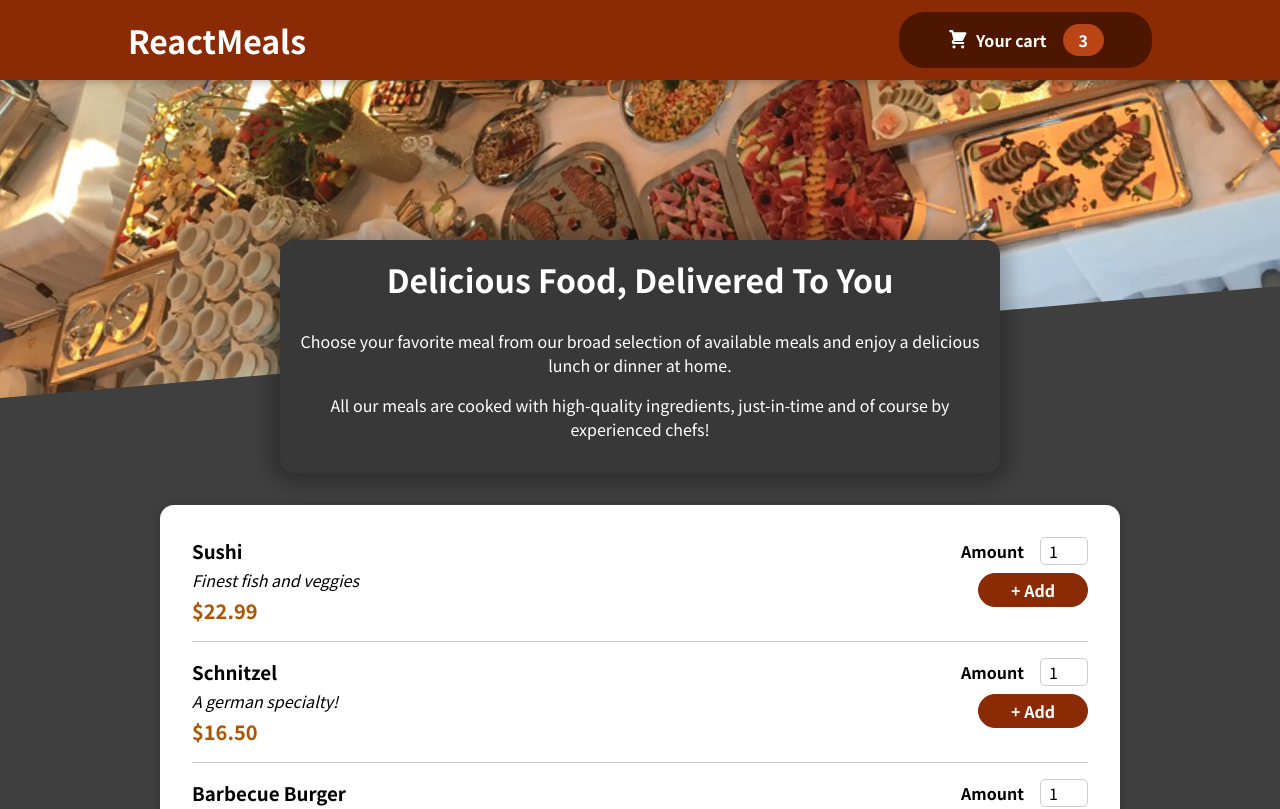
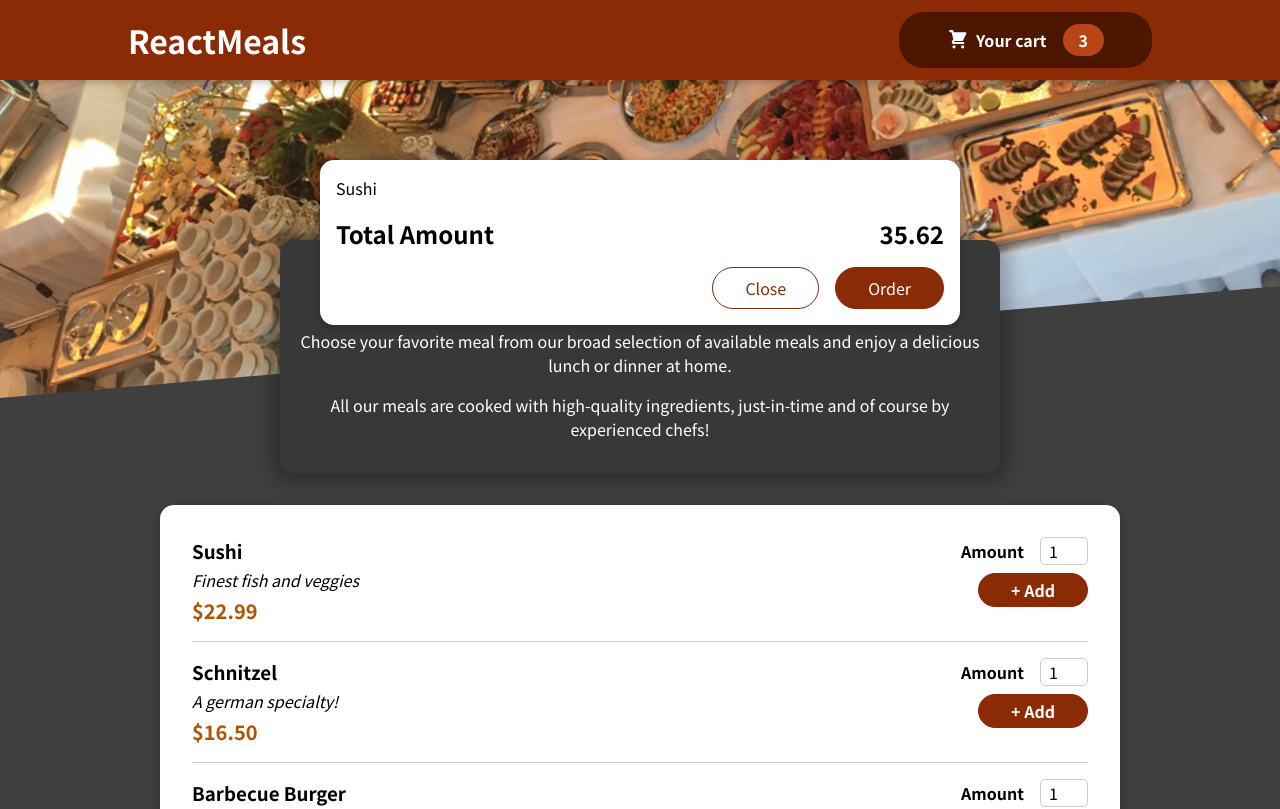
Before and after one commit to jro31/react-food-delivery-demo-project, a React (Create React App) app: page / in a window 1280 px wide. Shown: the top 809 px of the page. Built offline with nearby package versions, Linux system fonts and the light colour scheme.

Commit message:
Add Cart component, and Modal component with portal

```diff
--- a/public/index.html
+++ b/public/index.html
@@ -28,6 +28,7 @@
   </head>
   <body>
     <noscript>You need to enable JavaScript to run this app.</noscript>
+    <div id="overlays"></div>
     <div id="root"></div>
     <!--
       This HTML file is a template.
--- a/src/App.js
+++ b/src/App.js
@@ -2,10 +2,12 @@
 
 import Header from './components/Layout/Header';
 import Meals from './components/Meals/Meals';
+import Cart from './components/Cart/Cart';
 
 function App() {
   return (
     <Fragment>
+      <Cart />
       <Header />
       <main>
         <Meals />
--- /dev/null
+++ b/src/components/Cart/Cart.js
@@ -0,0 +1,22 @@
+import Modal from '../UI/Modal';
+import classes from './Cart.module.css';
+
+const Cart = (props) => {
+  const cartItems = <ul className={classes['cart-items']}>{[{id: 'c1', name: 'Sushi', amount: 2, price: 12.99}].map(item => <li>{item.name}</li>)}</ul>;
+
+  return (
+    <Modal>
+      {cartItems}
+      <div className={classes.total}>
+        <span>Total Amount</span>
+        <span>35.62</span>
+      </div>
+      <div className={classes.actions}>
+        <button className={classes['button--alt']}>Close</button>
+        <button className={classes.button}>Order</button>
+      </div>
+    </Modal>
+  )
+};
+
+export default Cart;
--- /dev/null
+++ b/src/components/Cart/Cart.module.css
@@ -0,0 +1,46 @@
+.cart-items {
+  list-style: none;
+  margin: 0;
+  padding: 0;
+  max-height: 20rem;
+  overflow: auto;
+}
+
+.total {
+  display: flex;
+  justify-content: space-between;
+  align-items: center;
+  font-weight: bold;
+  font-size: 1.5rem;
+  margin: 1rem 0;
+}
+
+.actions {
+  text-align: right;
+}
+
+.actions button {
+  font: inherit;
+  cursor: pointer;
+  background-color: transparent;
+  border: 1px solid #8a2b06;
+  padding: 0.5rem 2rem;
+  border-radius: 25px;
+  margin-left: 1rem;
+}
+
+.actions button:hover,
+.actions button:active {
+  background-color: #5a1a01;
+  border-color: #5a1a01;
+  color: white;
+}
+
+.actions .button--alt {
+  color: #8a2b06;
+}
+
+.actions .button {
+  background-color: #8a2b06;
+  color: white;
+}
--- /dev/null
+++ b/src/components/UI/Modal.js
@@ -0,0 +1,31 @@
+import { Fragment } from 'react';
+import ReactDOM from 'react-dom';
+
+import classes from './Modal.module.css';
+
+const Backdrop = props => {
+  return <div className={classes.Backdrop}></div>
+};
+
+const ModalOverlay = props => {
+  return(
+    <div className={classes.modal}>
+      <div className={classes.content}>
+        {props.children}
+      </div>
+    </div>
+  )
+};
+
+const portalElement = document.getElementById('overlays');
+
+const Modal = (props) => {
+  return (
+    <Fragment>
+      {ReactDOM.createPortal(<Backdrop />, portalElement)}
+      {ReactDOM.createPortal(<ModalOverlay>{props.children}</ModalOverlay>, portalElement)}
+    </Fragment>
+  )
+};
+
+export default Modal;
--- /dev/null
+++ b/src/components/UI/Modal.module.css
@@ -0,0 +1,40 @@
+.backdrop {
+  position: fixed;
+  top: 0;
+  left: 0;
+  width: 100%;
+  height: 100vh;
+  z-index: 20;
+  background-color: rgba(0, 0, 0, 0.75);
+}
+
+.modal {
+  position: fixed;
+  top: 20vh;
+  left: 5%;
+  width: 90%;
+  background-color: white;
+  padding: 1rem;
+  border-radius: 14px;
+  box-shadow: 0 2px 8px rgba(0, 0, 0, 0.25);
+  z-index: 30;
+  animation: slide-down 300ms ease-out forwards;
+}
+
+@media (min-width: 768px) {
+  .modal {
+    width: 40rem;
+    left: calc(50% - 20rem);
+  }
+}
+
+@keyframes slide-down {
+  from {
+    opacity: 0;
+    transform: translateY(-3rem);
+  }
+  to {
+    opacity: 1;
+    transform: translateY(0);
+  }
+}
```
